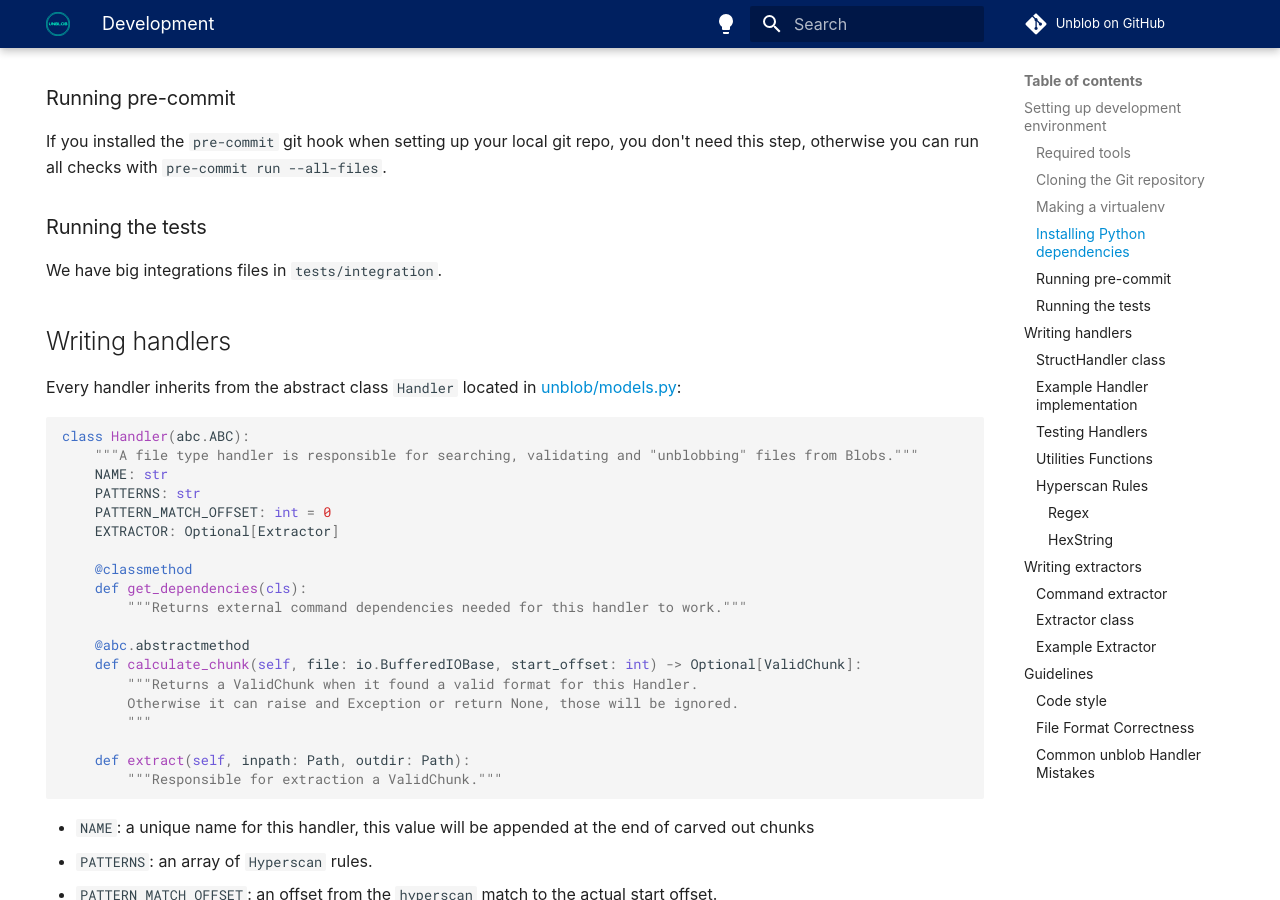
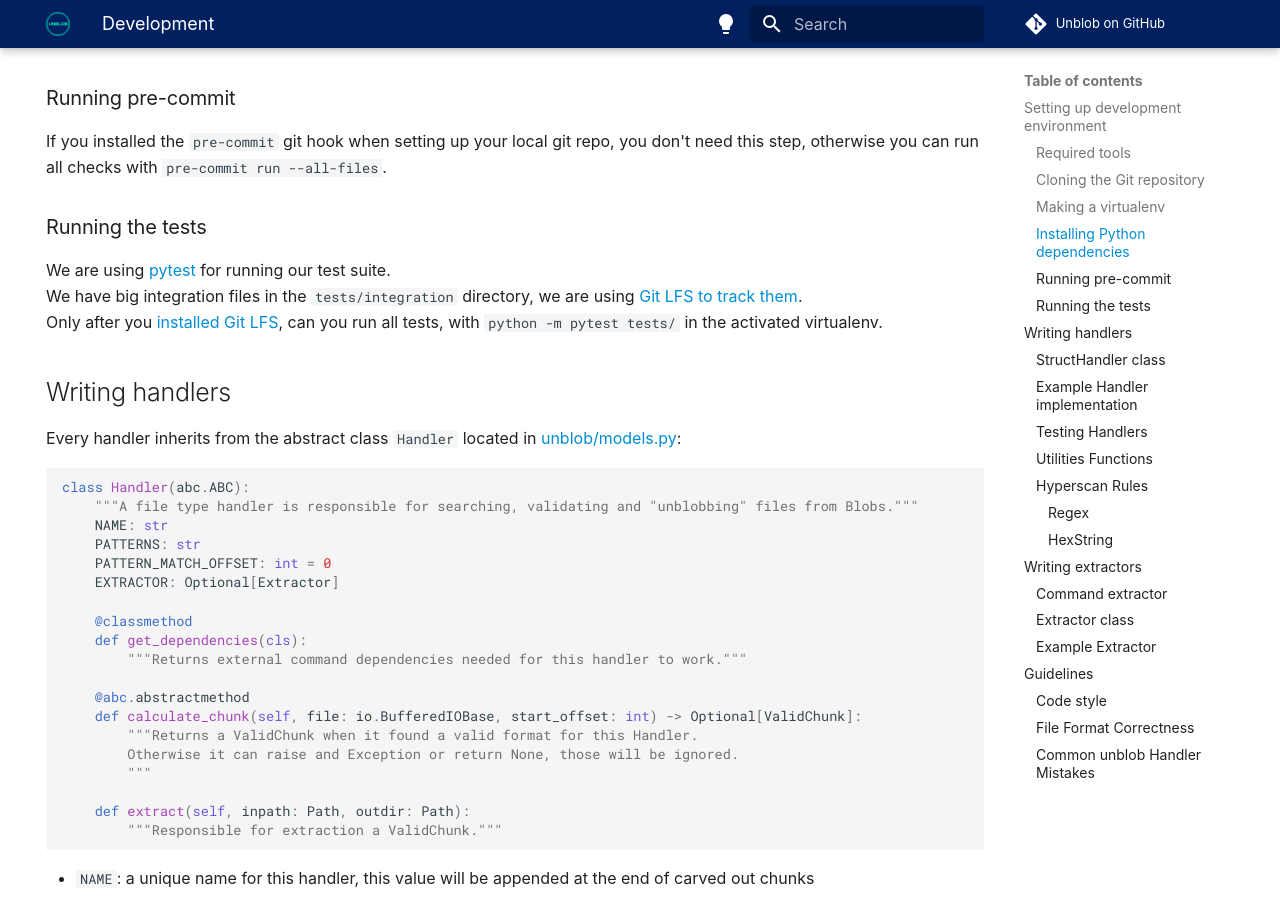
Before and after one commit to onekey-sec/unblob, an MkDocs documentation site: the page built from docs/development.md, in a window 1280 px wide and 900 px high, scrolled down 1915 px. Built offline with MkDocs 1.6.1 and Material for MkDocs 9.7.7, drawn with Linux system fonts in a browser that asks for light colours; some web fonts are replaced; comment, search, counter and statistics services are not loaded.

Commit message:
Added note for running the test suite

```diff
--- a/docs/development.md
+++ b/docs/development.md
@@ -105,7 +105,11 @@ don't need this step, otherwise you can run all checks with `pre-commit run --al
 
 ### Running the tests
 
-We have big integrations files in `tests/integration`.
+We are using [pytest](https://docs.pytest.org/) for running our test suite.
+We have big integration files in the `tests/integration` directory,
+we are using [Git LFS to track them](https://git-lfs.github.com/).
+Only after you [installed Git LFS](#cloning-the-git-repository), can you
+run all tests, with `python -m pytest tests/` in the activated virtualenv.
 
 ## Writing handlers
 
```
